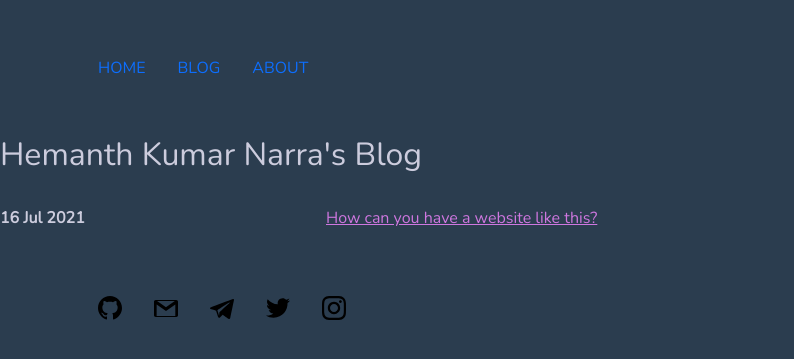
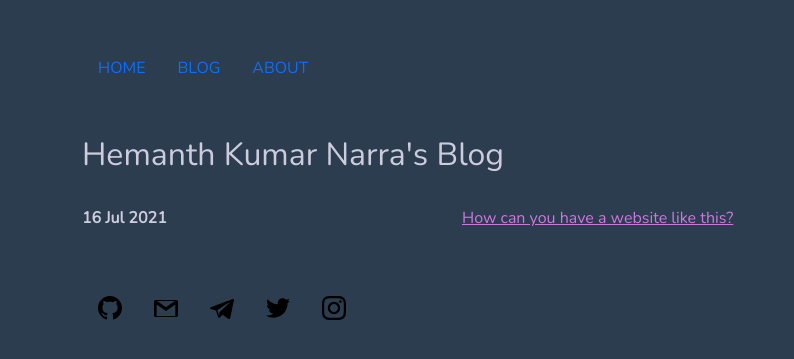
Before and after one commit to hemanthnarra/hemanthnarra.github.io, a Jekyll site: the page built from blog/index.html, in a window 1280 px wide. Shown: the top 359 px of the page, without its empty margins (0-794 px from the left). Built offline with Jekyll 4.4.1, drawn with Linux system fonts in a browser that asks for light colours.

Commit message:
Update index.html

```diff
--- a/blog/index.html
+++ b/blog/index.html
@@ -2,13 +2,15 @@
 layout: default
 title: Hemanth Kumar Narra's Blog
 ---
+<div class="container">
     <div class="blog">
         <h2>{{ page.title }}</h2>
         <br>
         <dl class="row">
             {% for post in site.posts %}
-    <dt class="col-sm-3">{{ post.date | date_to_string }}</dt>
-    <dd class="col-sm-9"><a class="test" href="{{ post.url }}">{{ post.title }}</dd>
+            <dt class="col-sm-4">{{ post.date | date_to_string }}</dt>
+            <dd class="col-sm-8"><a class="test" href="{{ post.url }}">{{ post.title }}</dd>
                 {% endfor %}
         </dl>
     </div>
+</div>
```
Lines whose indentation alone changed are shown as unchanged.
